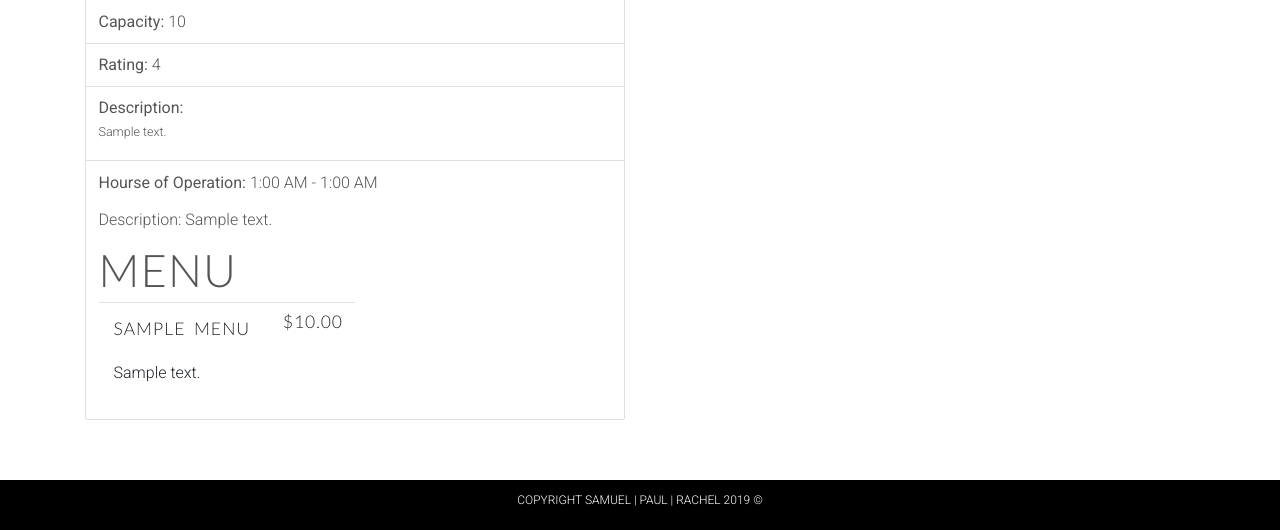
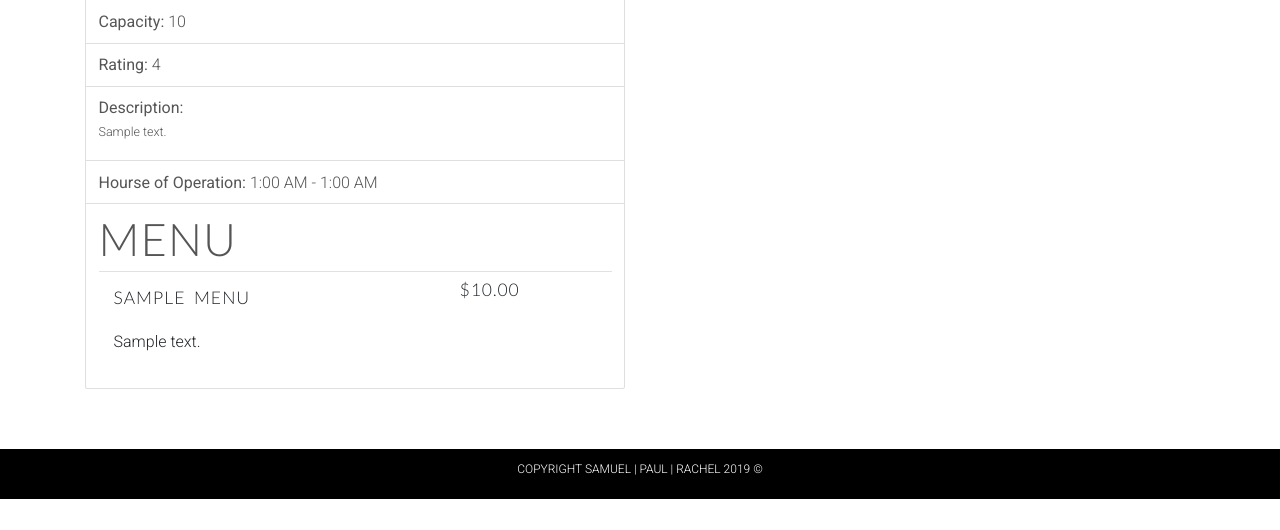
Before and after one commit to rchan3/restaurant_booking_app, a Django app: page /restaurants/1/ in a window 1280 px wide. Shown: the part 272-802 px from the top of the page. Run offline with Django 3.2, Linux system fonts and the light colour scheme; tables that the repository leaves empty hold one stand-in row (Sample ...); some libraries are stand-ins or nearby versions.

Commit message:
fix merge issues

```diff
--- a/main_app/templates/restaurant/detail.html
+++ b/main_app/templates/restaurant/detail.html
@@ -53,9 +53,10 @@
                         {{restaurant.closing_time|add:"-12"}}:00 PM
 
                         {% endif %}
-                    </p>
-                    <p>Description: {{restaurant.description}}</p>
+                    </li>
+
                     {% if restaurant.owner == request.user %}
+                    <li class="list-group-item">
                             <div>
                                     <h2>add menu item</h2>
                                     <form action="{% url 'add_menu' restaurant.id %}" method="post">
@@ -64,13 +65,15 @@
                                         <input type="submit" class="btn" value="Add Menu Item">
                                     </form>
                                 </div>
+                    </li>
                     {% endif %}
 
+                    <li class="list-group-item">
                         <div>
                             {%if restaurant.menu_set.all.count > 0%}
                             <h2 class="display-3">menu</h2>
                             {% endif %}
-                        <table class="table w-50">
+                            <table class="table w-90">
                                 {% for menuitem in restaurant.menu_set.all %}
                                 <tr>
                                     <td>
```
Lines whose indentation alone changed are shown as unchanged.
